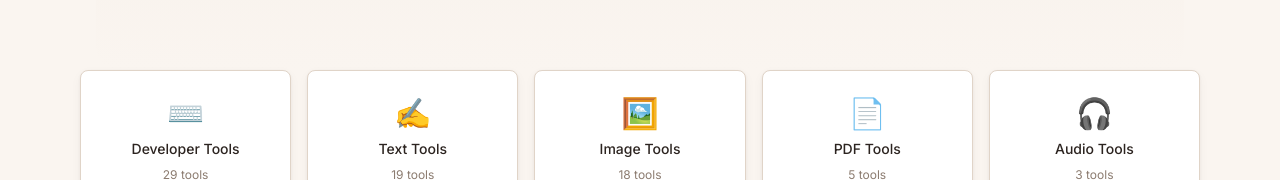
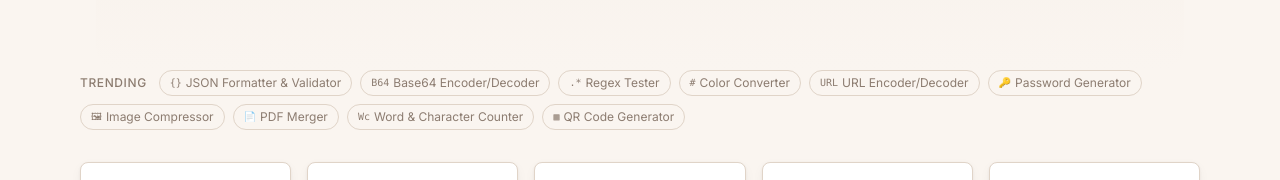
Before and after one commit to hyehugh/ToolBoxPro, a Next.js app: page / in a window 1280 px wide. Shown: the part 427-607 px from the top of the page. Built offline with nearby package versions, Linux system fonts and the light colour scheme; no server answers.

Commit message:
add popular tools pills back to homepage

```diff
--- a/app/page.tsx
+++ b/app/page.tsx
@@ -3,6 +3,7 @@ import { tools, categories } from "@/lib/tools/data";
 import { blogPosts } from "@/lib/blog/data";
 import { getBlogImage } from "@/lib/blog/images";
 import HomeSearch from "./home-search";
+import { PopularTools } from "./popular-tools";
 
 export default function HomePage() {
   return (
@@ -22,6 +23,8 @@ export default function HomePage() {
         </p>
         <HomeSearch />
       </section>
+
+      <PopularTools />
 
       {/* Category Grid */}
       <section className="grid grid-cols-2 md:grid-cols-3 lg:grid-cols-5 gap-4 mb-8">
```
